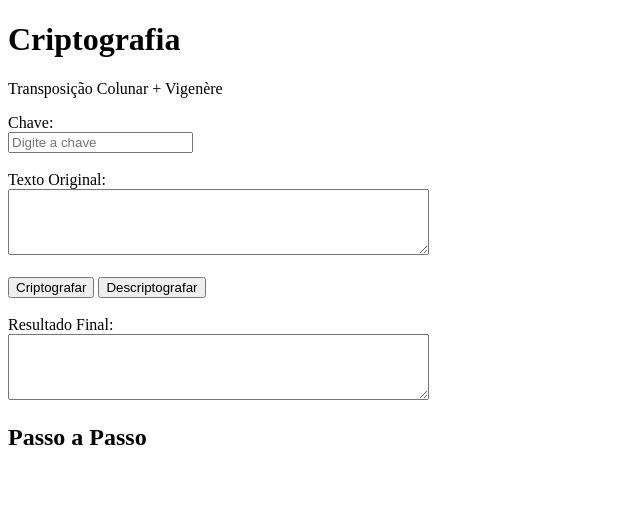
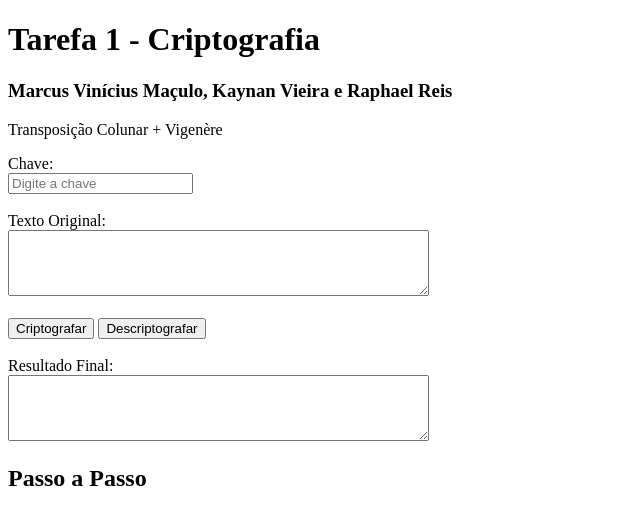
Before and after one commit to viniciusmaculo/atividadeCriptografiaNilson, a plain HTML site: page index.html in a window 1280 px wide. Shown: the whole page, without its empty margins (0-640 px from the left). Drawn offline with Linux system fonts and the light colour scheme.

Commit message:
projeto criptografia

```diff
--- a/index.html
+++ b/index.html
@@ -7,7 +7,8 @@
   <script src="./script.js" ></script>
 </head>
 <body>
-  <h1>Criptografia</h1>
+  <h1>Tarefa 1 - Criptografia</h1>
+  <h3>Marcus Vinícius Maçulo, Kaynan Vieira e Raphael Reis</h3>
   <p>Transposição Colunar + Vigenère</p>
 
   <label>Chave:</label><br>
```
Also changed, not shown: script.js (+6 -6 lines).
